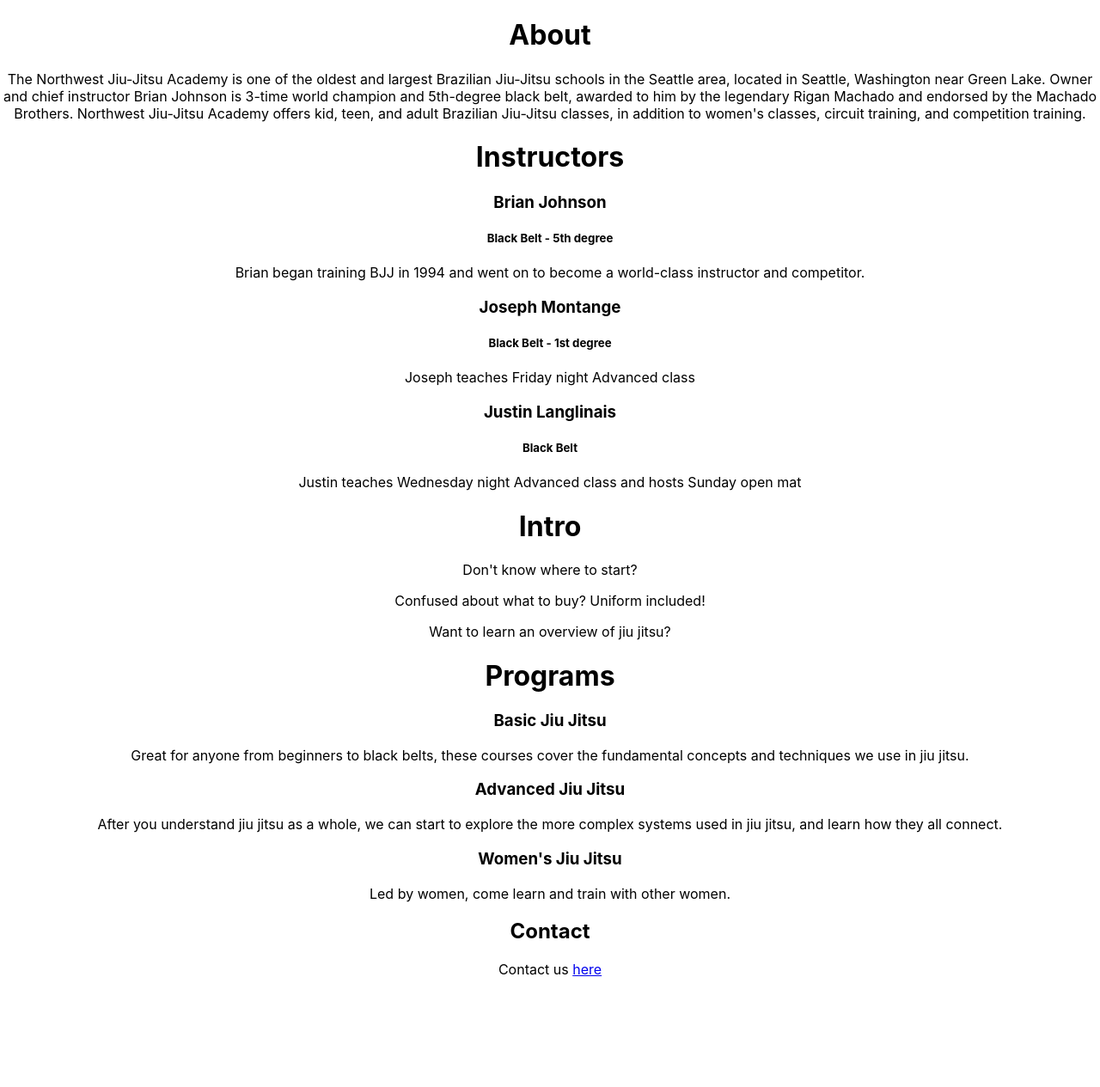
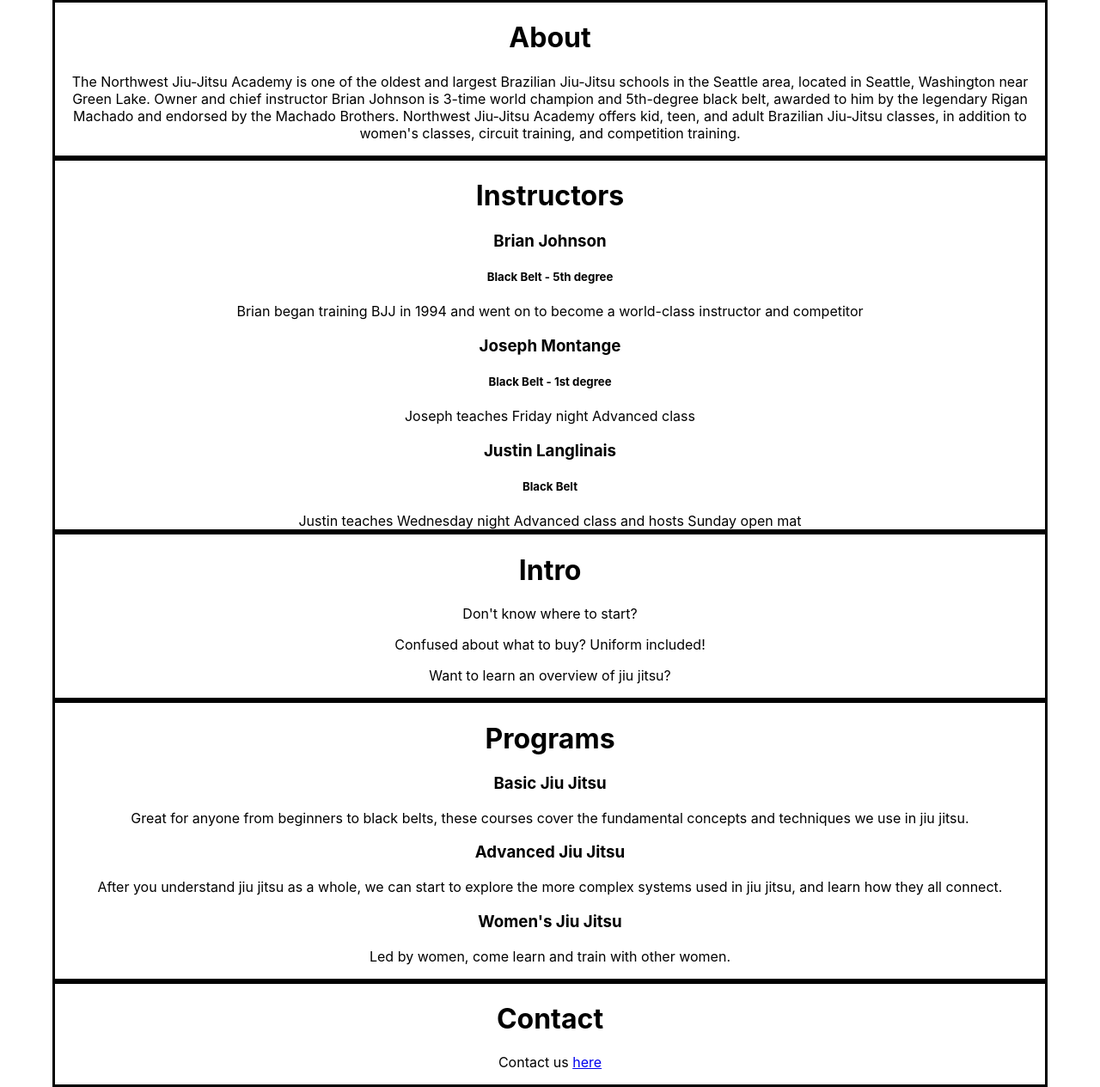
Before and after one commit to justinclanglinais/nwjja, a React (Create React App) app: page / in a window 1280 px wide. Shown: the whole page at 86% size. Before the commit the page ends 1154 px from the top, so only its background shows below. Built offline with nearby package versions, Linux system fonts and the light colour scheme.

Commit message:
rearranging

```diff
--- a/src/App.css
+++ b/src/App.css
@@ -36,3 +36,10 @@
     transform: rotate(360deg);
   }
 }
+
+.section {
+  border-style: solid;
+  width: 90%;
+  margin: auto;
+  /* padding: 5px; */
+}
--- a/src/components/About.js
+++ b/src/components/About.js
@@ -3,7 +3,7 @@
 
 const About = () => {
     return (
-        <div>
+        <div className="section">
             <h1>
                 About
             </h1>
--- a/src/components/Contact.js
+++ b/src/components/Contact.js
@@ -3,10 +3,10 @@
 
 const Contact = () => {
     return (
-        <div>
-            <h2>
+        <div className="section">
+            <h1>
                 Contact
-            </h2>
+            </h1>
             <p>
                 Contact us <a href="http://www.nwjja.net">here</a>
             </p>
--- a/src/components/Instructors.js
+++ b/src/components/Instructors.js
@@ -22,7 +22,7 @@
         )
     })
     return (
-        <div>
+        <div className="section">
             <div>
                 <h1>Instructors</h1>
             </div>
--- a/src/components/Intro.js
+++ b/src/components/Intro.js
@@ -12,7 +12,7 @@
         )
     })
     return (
-        <div>
+        <div className="section">
             <div>
                 <h1>Intro</h1>
             </div>
--- a/src/components/Programs.js
+++ b/src/components/Programs.js
@@ -15,7 +15,7 @@
         )
     })
     return (
-        <div>
+        <div className="section">
             <div>
                 <h1>Programs</h1>
             </div>
--- a/src/json/nwjja.json
+++ b/src/json/nwjja.json
@@ -4,7 +4,7 @@
             "id": 1,
             "name": "Brian Johnson",
             "rank": "Black Belt - 5th degree",
-            "about": "Brian began training BJJ in 1994 and went on to become a world-class instructor and competitor."
+            "about": "Brian began training BJJ in 1994 and went on to become a world-class instructor and competitor"
         },
         {
             "id": 2,
```
